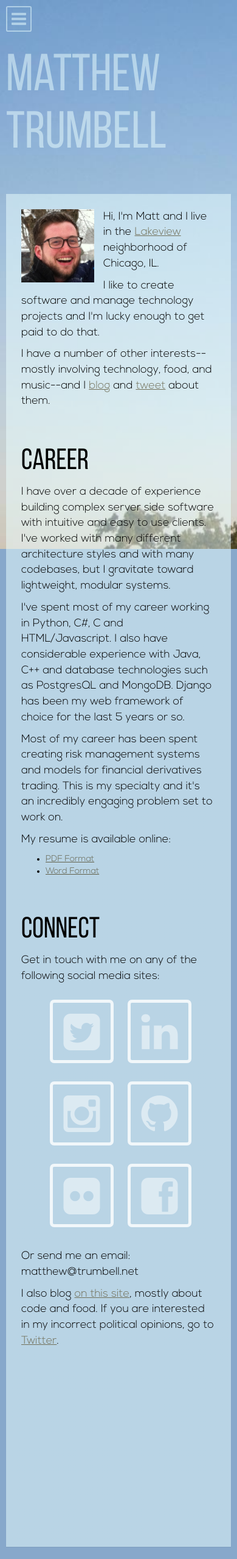
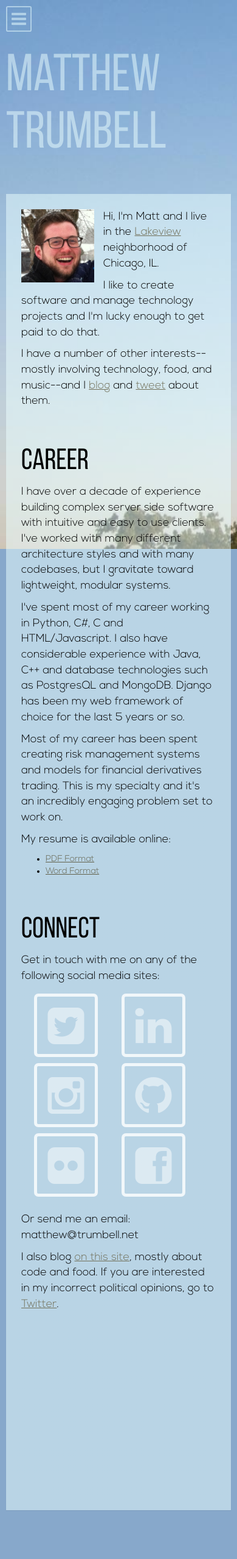
Before and after one commit to mrtrumbe/mrtrumbe.github.io, a Jekyll site: the page built from index.html, in a window 390 px wide. Shown: the whole page at 61% size. Built offline with Jekyll 4.4.1, drawn with Linux system fonts in a browser that asks for light colours; Markdown is read by kramdown in place of the engine named in the settings; after the commit the page ends 2496 px from its top, so only the background shows below that.

Commit message:
Responsiveness.

```diff
--- a/css/new_main.css
+++ b/css/new_main.css
@@ -270,7 +270,11 @@ a:visited {
   }
 
   .connect-link-container {
-    margin-left: 10%;
-    margin-right: 10%;
+    margin-left: 5%;
+    margin-right: 5%;
+  }
+
+  .connect-link {
+    padding: 5px;
   }
 }
```
